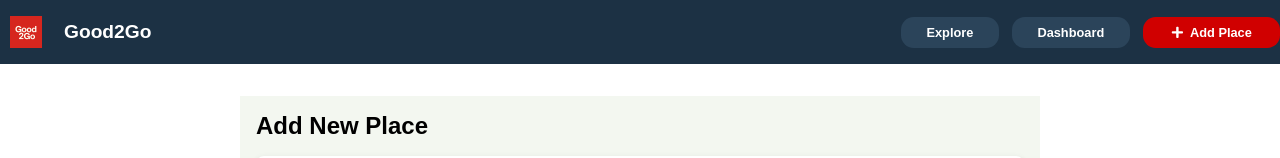
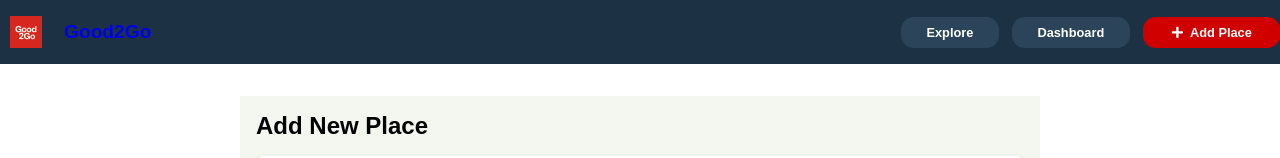
Before and after one commit to kushagra4647verma/Good2Go, a React (Vite) app in the folder frontend/: page /add-place in a window 1280 px wide. Shown: the top 158 px of the page. Built offline with nearby package versions, Linux system fonts and the light colour scheme; the HTML template or start-up script is replaced by a standard one.

Commit message:
Corrected errors

```diff
--- a/frontend/src/components/Navbar.jsx
+++ b/frontend/src/components/Navbar.jsx
@@ -16,7 +16,14 @@ export function Navbar() {
         width: "100%",
       }}
     >
-      <div style={{ display: "flex", alignItems: "center" }}>
+      <Link
+        to="/places"
+        style={{
+          textDecoration: "none",
+          display: "flex",
+          alignItems: "center",
+        }}
+      >
         <img
           src="/logo.png"
           alt="Good2Go Logo"
@@ -27,8 +34,10 @@ export function Navbar() {
             marginRight: "1vw",
           }}
         />
-        <h1 style={{ fontSize: "2.4vh", fontWeight: 600 }}>Good2Go</h1>
-      </div>
+        <h1 style={{ fontSize: "2.4vh", fontWeight: 600, margin: 0 }}>
+          Good2Go
+        </h1>
+      </Link>
 
       <div style={{ display: "flex", alignItems: "center", gap: "1.5vw" }}>
         <div style={{ display: "flex", gap: "1vw", alignItems: "center" }}>
--- a/frontend/src/pages/PlaceDetails.jsx
+++ b/frontend/src/pages/PlaceDetails.jsx
@@ -37,17 +37,23 @@ export function PlaceDetails() {
   useEffect(() => {
     async function fetchData() {
       try {
+        setLoading(true);
         const token = localStorage.getItem("token");
-        const [placeRes, reviewsRes, savedRes] = await Promise.all([
+        const [placeRes, reviewsRes] = await Promise.all([
           API.get(`/places/${id}`),
           API.get(`/reviews/${id}`),
-          API.get("/users/saved", { headers: { token } }),
         ]);
         setPlace(placeRes.data.data);
         setReviews(reviewsRes.data.data);
 
-        if (savedRes.data.data.some((p) => p._id === id)) {
-          setIsBookmarked(true);
+        // Only fetch saved places if token exists
+        if (token) {
+          const savedRes = await API.get("/users/saved", {
+            headers: { token },
+          });
+          if (savedRes.data.data.some((p) => p._id === id)) {
+            setIsBookmarked(true);
+          }
         }
       } catch (err) {
         console.error("Error fetching place details or reviews:", err);
@@ -59,8 +65,14 @@ export function PlaceDetails() {
   }, [id]);
 
   async function toggleBookmark() {
+    const token = localStorage.getItem("token");
+    if (!token) {
+      // Redirect to login if not logged in
+      navigate("/login");
+      return;
+    }
+
     try {
-      const token = localStorage.getItem("token");
       if (isBookmarked) {
         await API.delete(`/users/save/${id}`, { headers: { token } });
         setIsBookmarked(false);
@@ -125,11 +137,19 @@ export function PlaceDetails() {
                 right: "15px",
                 cursor: "pointer",
                 fontSize: "1.8rem",
-                color: isBookmarked ? "red" : "white",
+                color: token ? (isBookmarked ? "red" : "white") : "#ccc", // Grayed out if no token
                 textShadow: "0 0 5px rgba(0,0,0,0.5)",
               }}
             >
-              {isBookmarked ? <FaHeart /> : <FaRegHeart />}
+              {token ? (
+                isBookmarked ? (
+                  <FaHeart />
+                ) : (
+                  <FaRegHeart />
+                )
+              ) : (
+                <FaRegHeart />
+              )}
             </div>
           </div>
 
```
